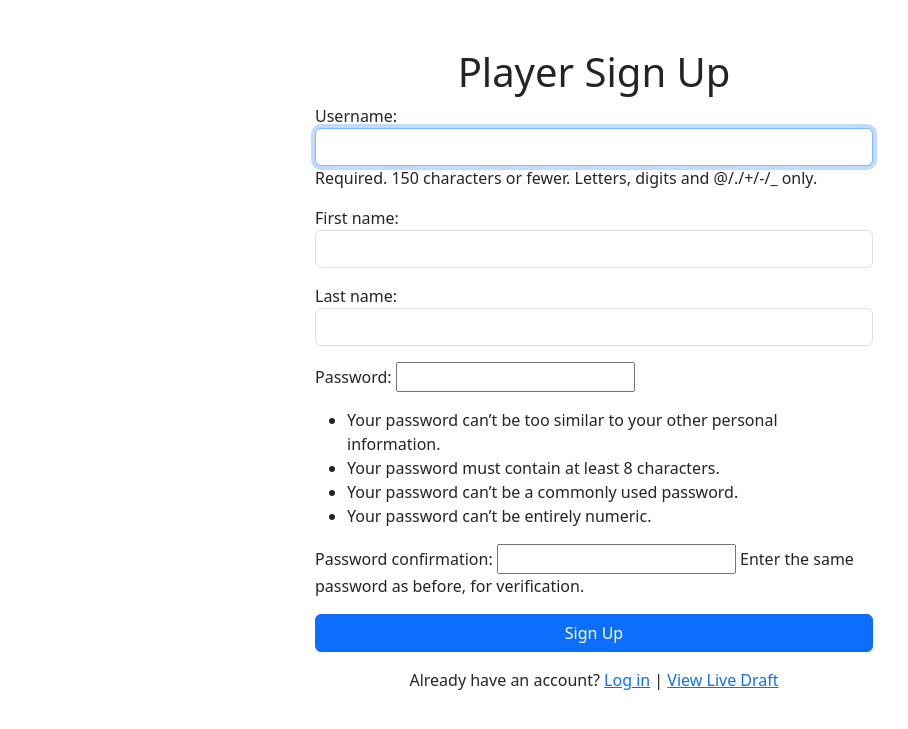
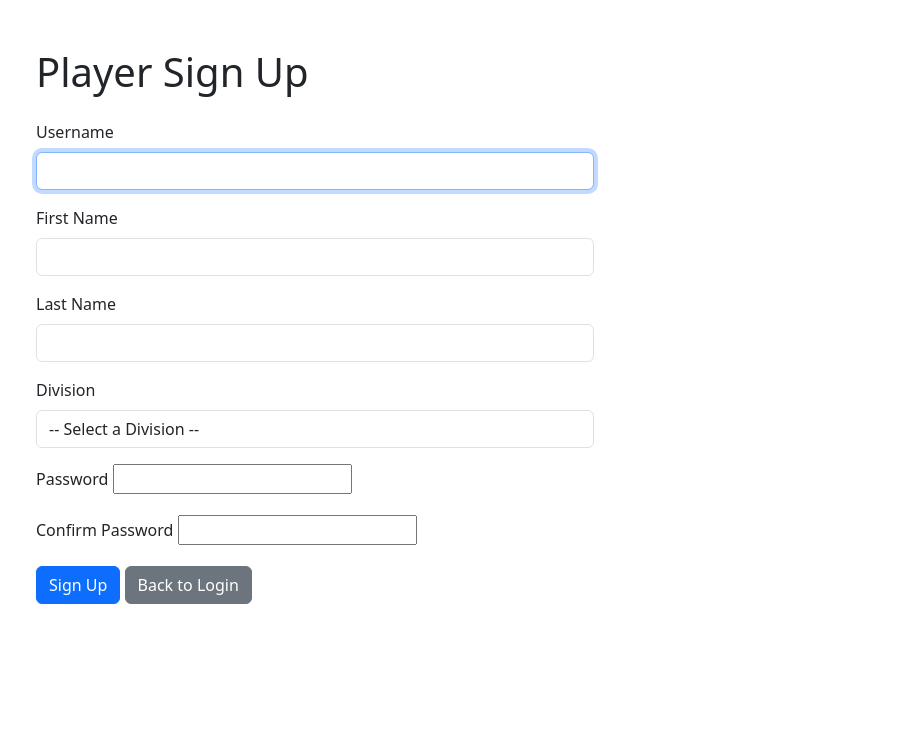
Before and after one commit to titancoder12/web3sportsdraft, a Django app: page /signup/ in a window 1280 px wide. Shown: the top 729 px of the page, without its empty margins (46-954 px from the left). Run offline with Django 3.2, Linux system fonts and the light colour scheme; tables that the repository leaves empty hold one stand-in row (values such as "Sample post").

Commit message:
signup can select division

```diff
--- a/league/forms.py
+++ b/league/forms.py
@@ -2,7 +2,7 @@
 from django import forms
 from django.contrib.auth.forms import UserCreationForm
 from django.contrib.auth.models import User
-from .models import Player, Division
+from .models import Player, Division, Team
 
 class PlayerForm(forms.ModelForm):
     class Meta:
@@ -53,10 +53,15 @@ class CoachCommentForm(forms.ModelForm):
 class PlayerSignupForm(UserCreationForm):
     first_name = forms.CharField(max_length=50, widget=forms.TextInput(attrs={'class': 'form-control', 'required': 'required'}))
     last_name = forms.CharField(max_length=50, widget=forms.TextInput(attrs={'class': 'form-control', 'required': 'required'}))
+    division = forms.ModelChoiceField(
+        queryset=Division.objects.all(),
+        widget=forms.Select(attrs={'class': 'form-control', 'required': 'required'}),
+        empty_label="-- Select a Division --"
+    )
 
     class Meta:
         model = User
-        fields = ['username', 'first_name', 'last_name', 'password1', 'password2']
+        fields = ['username', 'first_name', 'last_name', 'division', 'password1', 'password2']
         widgets = {
             'username': forms.TextInput(attrs={'class': 'form-control', 'required': 'required'}),
         }
@@ -69,6 +74,6 @@ class PlayerSignupForm(UserCreationForm):
                 user=user,
                 first_name=self.cleaned_data['first_name'],
                 last_name=self.cleaned_data['last_name'],
-                division=Division.objects.first()  # Default division; adjust as needed
+                division=self.cleaned_data['division']  # Assign selected division
             )
         return user
--- a/league/templates/league/signup.html
+++ b/league/templates/league/signup.html
@@ -1,4 +1,3 @@
-<!-- league/templates/league/signup.html -->
 <!DOCTYPE html>
 <html>
 <head>
@@ -7,21 +6,54 @@
 </head>
 <body>
     <div class="container mt-5">
-        <h1 class="text-center">Player Sign Up</h1>
-        {% if form.errors %}
-            <p class="text-danger text-center">Please correct the errors below.</p>
-        {% endif %}
-        <form method="post" class="w-50 mx-auto">
+        <h1 class="mb-4">Player Sign Up</h1>
+        <form method="post" class="w-50">
             {% csrf_token %}
-            {{ form.as_p }}
-            <button type="submit" class="btn btn-primary w-100">Sign Up</button>
+            <div class="mb-3">
+                <label for="id_username" class="form-label">Username</label>
+                {{ form.username }}
+                {% if form.username.errors %}
+                    <div class="text-danger">{{ form.username.errors }}</div>
+                {% endif %}
+            </div>
+            <div class="mb-3">
+                <label for="id_first_name" class="form-label">First Name</label>
+                {{ form.first_name }}
+                {% if form.first_name.errors %}
+                    <div class="text-danger">{{ form.first_name.errors }}</div>
+                {% endif %}
+            </div>
+            <div class="mb-3">
+                <label for="id_last_name" class="form-label">Last Name</label>
+                {{ form.last_name }}
+                {% if form.last_name.errors %}
+                    <div class="text-danger">{{ form.last_name.errors }}</div>
+                {% endif %}
+            </div>
+            <div class="mb-3">
+                <label for="id_division" class="form-label">Division</label>
+                {{ form.division }}
+                {% if form.division.errors %}
+                    <div class="text-danger">{{ form.division.errors }}</div>
+                {% endif %}
+            </div>
+            <div class="mb-3">
+                <label for="id_password1" class="form-label">Password</label>
+                {{ form.password1 }}
+                {% if form.password1.errors %}
+                    <div class="text-danger">{{ form.password1.errors }}</div>
+                {% endif %}
+            </div>
+            <div class="mb-3">
+                <label for="id_password2" class="form-label">Confirm Password</label>
+                {{ form.password2 }}
+                {% if form.password2.errors %}
+                    <div class="text-danger">{{ form.password2.errors }}</div>
+                {% endif %}
+            </div>
+            <button type="submit" class="btn btn-primary">Sign Up</button>
+            <a href="{% url 'login' %}" class="btn btn-secondary">Back to Login</a>
         </form>
-
-        <!-- league/templates/league/signup.html -->
-        <p class="text-center mt-3">
-            Already have an account? <a href="{% url 'login' %}">Log in</a> |
-            <a href="{% url 'public_draft' %}">View Live Draft</a>
-        </p>
     </div>
 </body>
 </html>
```
